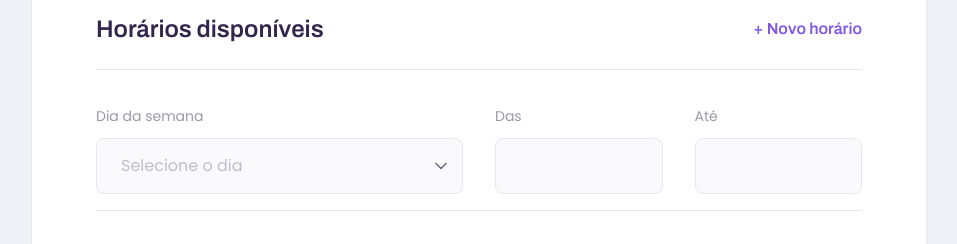
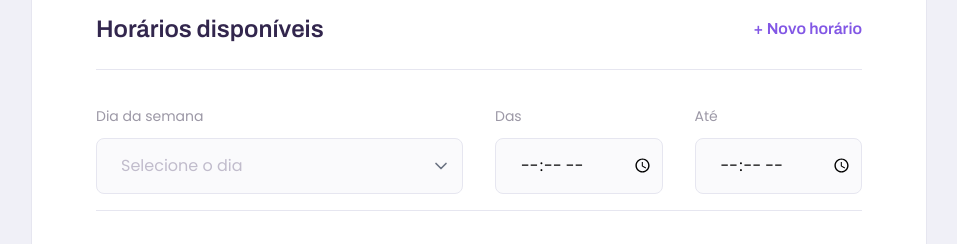
Before and after one commit to Santosfael/proffy-web, a React (Vite) app: page /give-classes in a window 1280 px wide. Shown: the part 1165-1409 px from the top of the page, without its empty margins (161-1118 px from the left). Built offline with nearby package versions, Linux system fonts and the light colour scheme.

Commit message:
fix: cadastro de professor em horários disponíveis

```diff
--- a/src/components/input-search.tsx
+++ b/src/components/input-search.tsx
@@ -46,7 +46,8 @@ export function InputSearch({
                         text-base
                         placeholder:text-text-input
                         border-gray-lines-in-white
-                        border-1`
+                        border-1
+                        pr-2`
                     }
             />
             <span className="absolute bottom-0 left-1/2 -translate-x-1/2 w-[90%] h-[2px] bg-purple scale-x-0 transition-transform duration-300 peer-focus:scale-x-100"></span>
--- a/src/pages/app/teacher-forms.tsx
+++ b/src/pages/app/teacher-forms.tsx
@@ -146,9 +146,9 @@ export function TeacherForms() {
 
                     {scheduleItems.map(scheduleItem => {
                         return (
-                            <div key={scheduleItem.week_day} className="border-b-1 border-gray-lines-in-white">
-                                <div className="grid grid-cols-8 w-full gap-8 mb-4">
-                                    <div className="flex flex-col w-full mt-8 col-span-4">
+                            <div key={scheduleItem.week_day} className="border-b-1 w-full border-gray-lines-in-white">
+                                <div className="grid grid-cols-4 w-full gap-8 mb-4">
+                                    <div className="flex flex-col mt-8 col-span-2">
                                         <Select
                                             label="Dia da semana"
                                             name="week_day"
@@ -167,21 +167,23 @@ export function TeacherForms() {
                                         />
                                     </div>
 
-                                    <div className="flex flex-col w-full mt-8 col-span-2">
+                                    <div className="flex flex-col w-full mt-8 col-span-1">
                                         <InputSearch
                                             label="Das"
                                             name="from"
                                             labelColor="text-text-complement"
                                             bgColor="bg-white-shape"
+                                            type="time"
                                         />
                                     </div>
 
-                                    <div className="flex flex-col w-full mt-8 col-span-2">
+                                    <div className="flex flex-col w-full mt-8 col-span-1">
                                         <InputSearch
                                             label="Até"
                                             name="to"
                                             labelColor="text-text-complement"
                                             bgColor="bg-white-shape"
+                                            type="time"
                                         />
                                     </div>
                                 </div>
```
